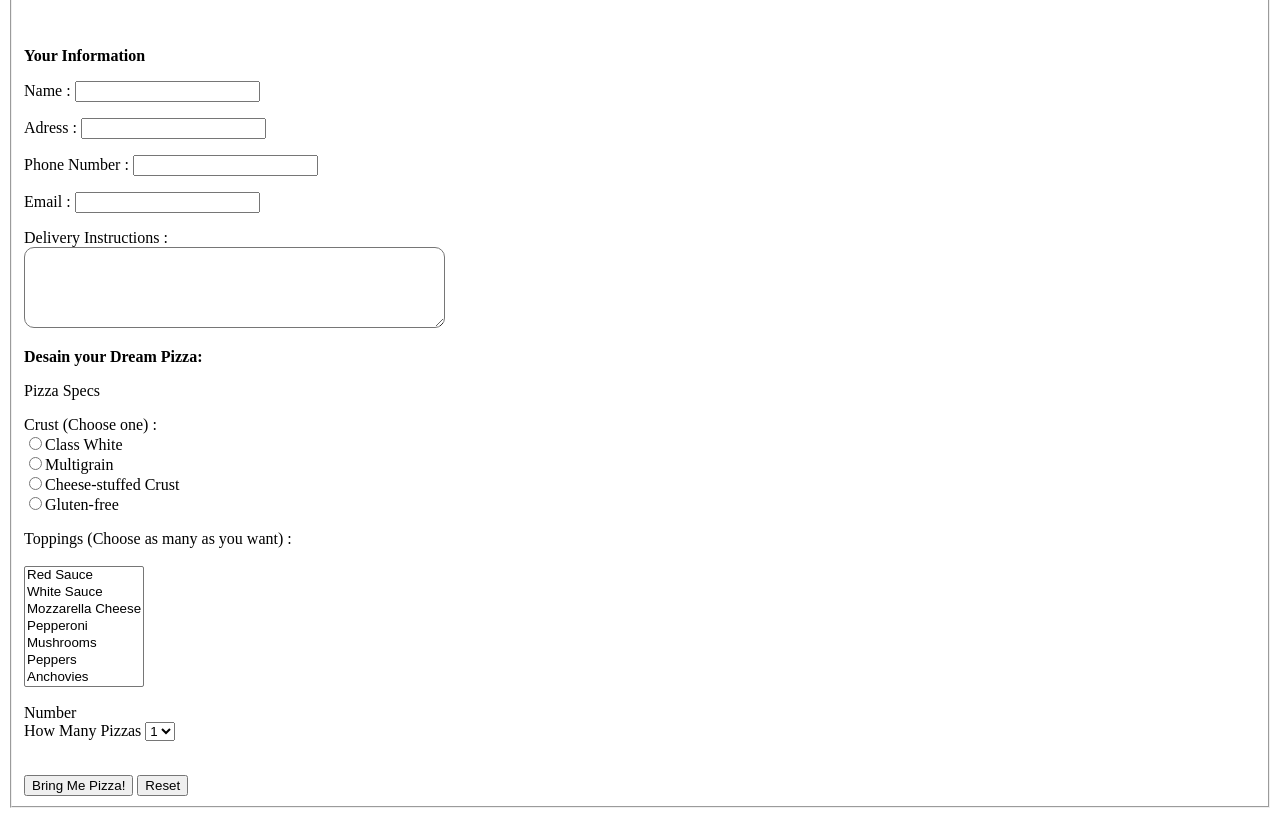
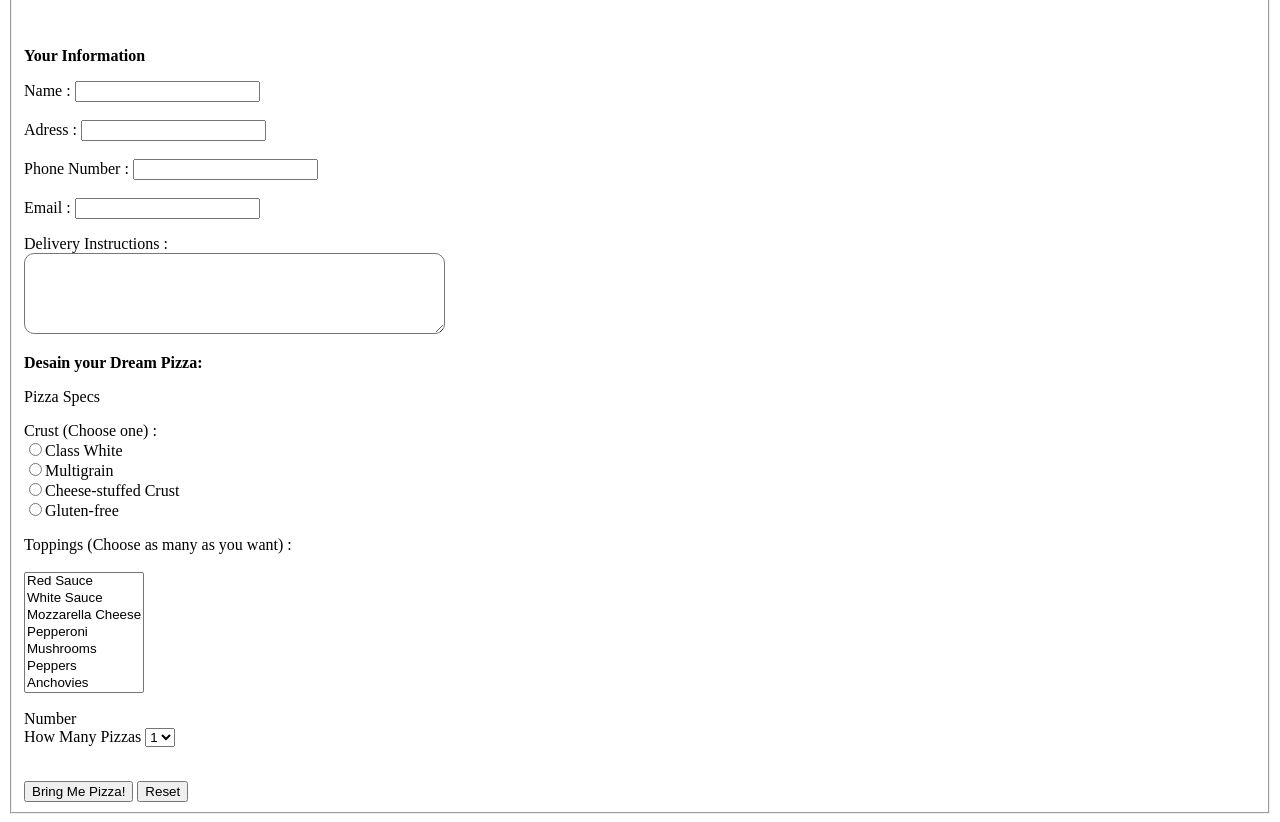
Before and after one commit to STT-NF-PEMWEB-1-TI-2021/TI01_Hanif-Farris-Quthb, a plain HTML site: page Tugas-FormPizza/form.html in a window 1280 px wide. Shown: the part 116-938 px from the top of the page. Drawn offline with Linux system fonts and the light colour scheme.

Commit message:
Add files via upload

```diff
--- a/Tugas-FormPizza/form.html
+++ b/Tugas-FormPizza/form.html
@@ -27,18 +27,25 @@
 
         <p style="font-weight: bold;">Your Information</p>
 
-        <p>Name :
-          <input type="text" name="name" />
-        </p>
-        <p>Adress :
-          <input type="text" name="adress" />
-        </p>
-        <p>Phone Number :
-          <input type="number" name="phonenumber" />
-        </p>
-        <p> Email :
-          <input type="email" name="email" />
-        </p>
+        <label for="name">Name :
+          <input type="text" id="name" />
+        </label>
+        <br>
+        <br>
+        <label for="adress">Adress :
+          <input type="text" id="adress" />
+        </label>
+        <br>
+        <br>
+        <label for="phone">Phone Number :
+          <input type="number" id="phone" />
+        </label>
+        <br>
+        <br>
+        <label for="email">Email :
+          <input type="email" id="email" />
+        </label>
+
         <p>Delivery Instructions :
           <br>
           <textarea
```
